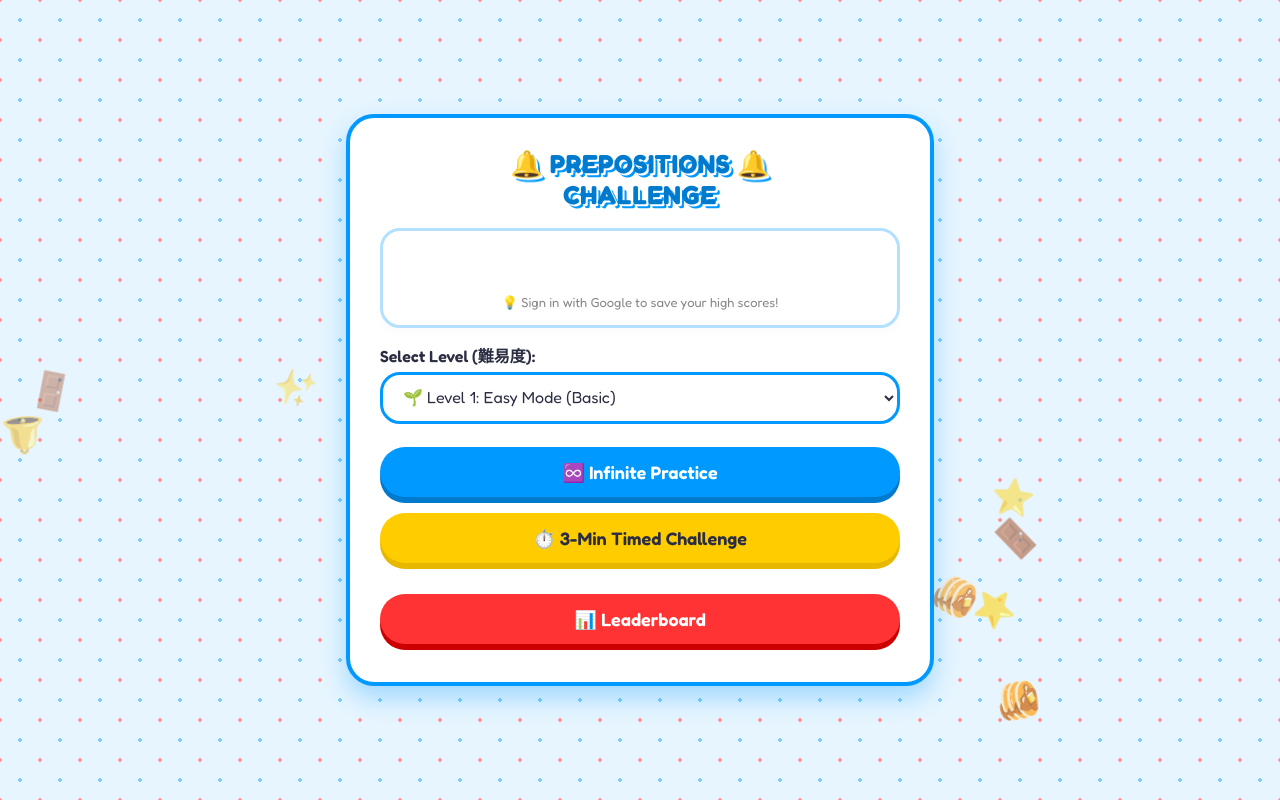
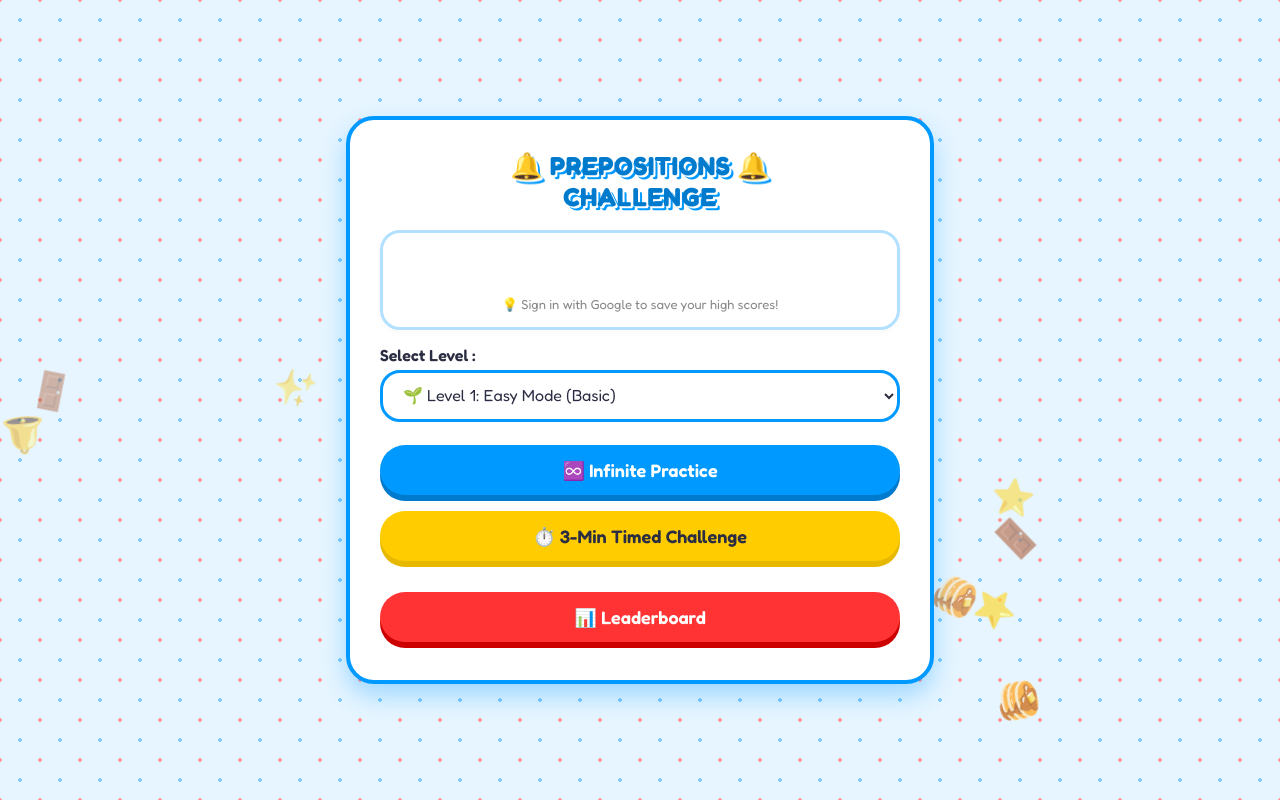
Before and after one commit to twhui-ltmps/prepositions, a plain HTML site: page index.html in a window 1280 px wide. Drawn offline with Linux system fonts and the light colour scheme.

Commit message:
no chinese

```diff
--- a/index.html
+++ b/index.html
@@ -261,7 +261,7 @@
             </div>
 
             <div class="form-group">
-                <label>Select Level (難易度):</label>
+                <label>Select Level :</label>
                 <select id="question-type">
                     <option value="easy">🌱 Level 1: Easy Mode (Basic)</option>
                     <option value="hard">🔥 Level 2: Hard Mode (Advanced)</option>
```
